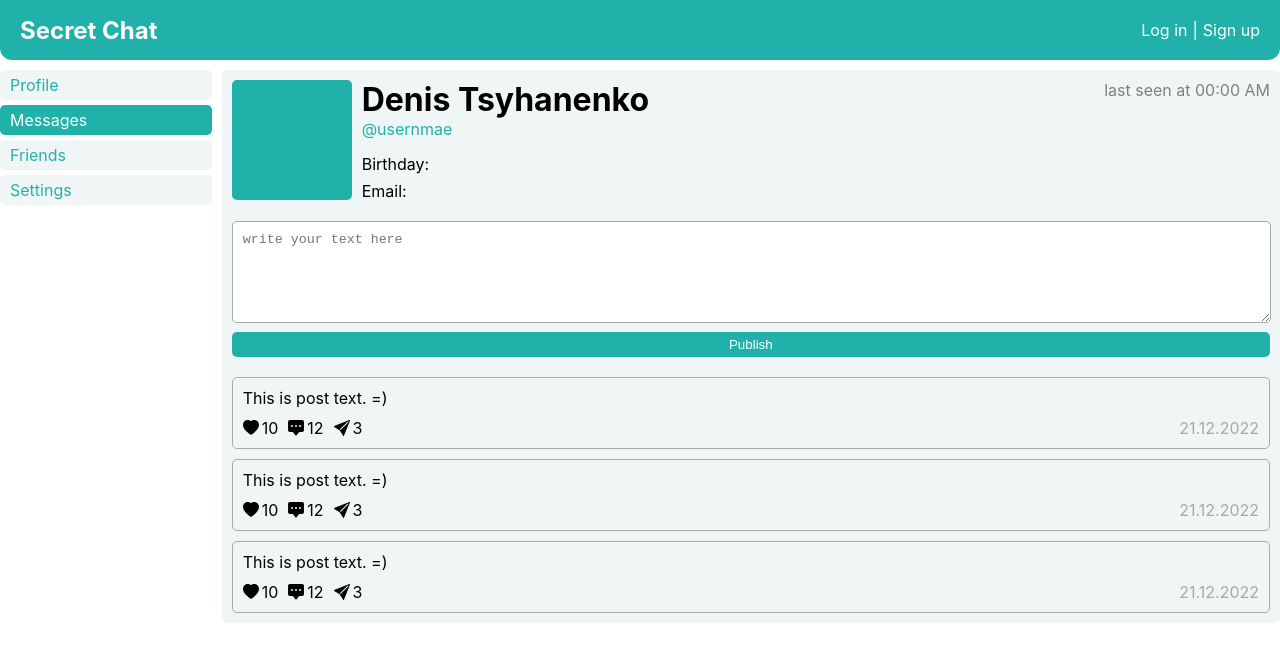
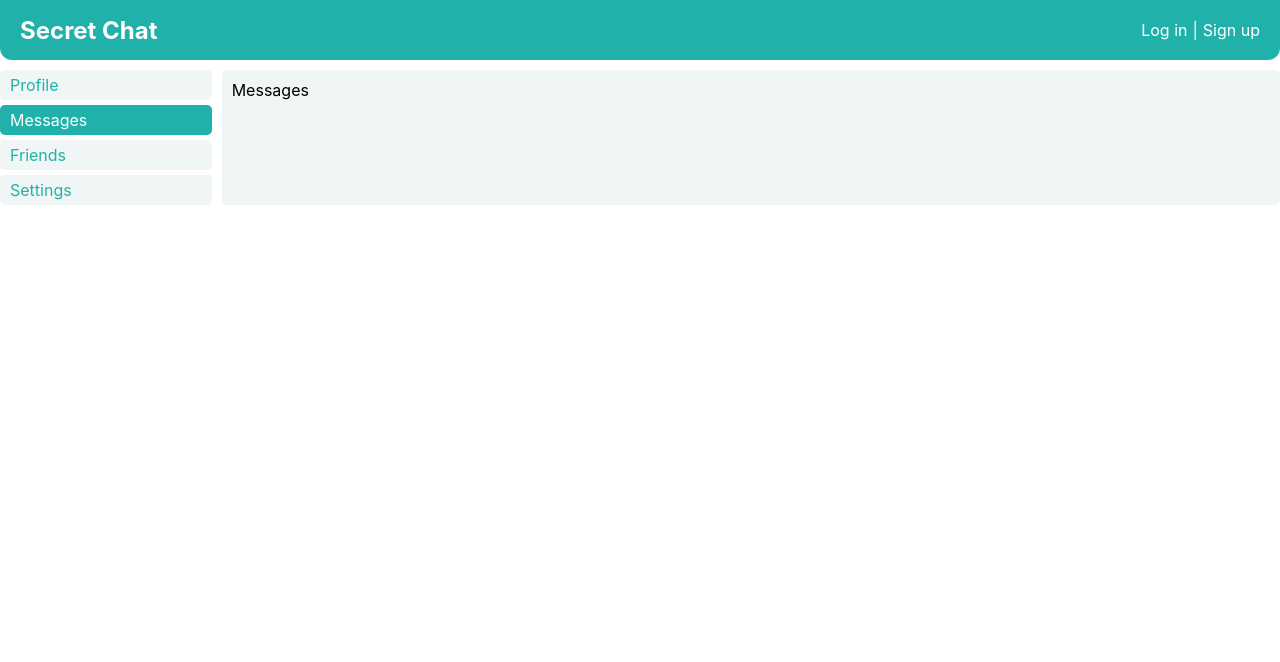
Before and after one commit to tsyhanenkod/react_socialnet, a React (Create React App) app: page /messages in a window 1280 px wide. Shown: the top 662 px of the page. Built offline with nearby package versions, Linux system fonts and the light colour scheme.

Commit message:
Routing + Active links

```diff
--- a/package.json
+++ b/package.json
@@ -8,6 +8,7 @@
     "@testing-library/user-event": "^13.5.0",
     "react": "^18.2.0",
     "react-dom": "^18.2.0",
+    "react-router-dom": "^6.16.0",
     "react-scripts": "5.0.1",
     "web-vitals": "^2.1.4"
   },
--- a/src/App.js
+++ b/src/App.js
@@ -2,16 +2,23 @@ import './App.css';
 import Header from './components/Header/Header'
 import Navbar from './components/Navbar/Navbar'
 import Profile from './components/Profile/Profile'
+import Messages from './components/Messages/Messages'
+import {BrowserRouter, Route, Routes} from "react-router-dom";
 
 const App = () => {
     return (
-        <div className="page_wrapper">
-            <Header/>
-            <Navbar/>
-            <div className="content">
-                <Profile/>
+        <BrowserRouter>
+            <div className="page_wrapper">
+                <Header/>
+                <Navbar/>
+                <div className="content">
+                    <Routes>
+                        <Route path="/profile" element={<Profile/>}/>
+                        <Route path="/messages" element={<Messages/>}/>
+                    </Routes>
+                </div>
             </div>
-        </div>
+        </BrowserRouter>
     );
 }
 
--- /dev/null
+++ b/src/components/Messages/Messages.jsx
@@ -0,0 +1,16 @@
+import styles from "../Messages/Messages.module.css";
+
+const Messages = (props)=> {
+    return (
+        <dev className={styles.messages}>
+            <div className="chats">
+                Messages
+            </div>
+            <div className="dialog">
+
+            </div>
+        </dev>
+    )
+}
+
+export default Messages;
--- /dev/null
+++ b/src/components/Messages/Messages.module.css
@@ -0,0 +1,6 @@
+.messages{
+
+}
+
+.chats{}
+.dialog{}
--- a/src/components/Navbar/Navbar.jsx
+++ b/src/components/Navbar/Navbar.jsx
@@ -1,19 +1,20 @@
 import styles from "./Navbar.module.css";
+import {NavLink} from "react-router-dom";
 
 const Navbar = () => {
     return (
         <nav className={styles.navbar}>
             <div className={styles.item}>
-                <a href="/public">Profile</a>
-            </div>
-            <div className={`${styles.item} ${styles.active}`}>
-                <a href="/public">Messages</a>
+                <NavLink to="/profile" className={({ isActive }) => isActive ? `${styles.active}` : ''}>Profile</NavLink>
             </div>
             <div className={styles.item}>
-                <a href="/public">Friends</a>
+                <NavLink to="/messages" className={({ isActive }) => isActive ? `${styles.active}` : ''}>Messages</NavLink>
             </div>
             <div className={styles.item}>
-                <a href="/public">Settings</a>
+                <NavLink to="/friends" className={({ isActive }) => isActive ? `${styles.active}` : ''}>Friends</NavLink>
+            </div>
+            <div className={styles.item}>
+                <NavLink to="/settings" className={({ isActive }) => isActive ? `${styles.active}` : ''}>Settings</NavLink>
             </div>
         </nav>
     )
--- a/src/components/Navbar/Navbar.module.css
+++ b/src/components/Navbar/Navbar.module.css
@@ -3,8 +3,6 @@
 }
 
 .item{
-
-    padding: 5px 10px;
     border-radius: 5px;
     color: #20b2aa;
     background-color: #f0f5f5;
@@ -15,14 +13,14 @@
 }
 
 .item a{
+    display: block;
     text-decoration: none;
     color: #20b2aa;
+    border-radius: 5px;
+    padding: 5px 10px;
 }
 
-.active{
-    background-color: #20b2aa;
+.item a.active{
     color: white;
+    background-color: lightseagreen;
 }
-.active a{
-    color: white;
-}
--- a/src/components/Profile/Posts/Post/Post.jsx
+++ b/src/components/Profile/Posts/Post/Post.jsx
@@ -1,10 +1,10 @@
 import styles from "./Post.module.css";
 
-const Post = () => {
+const Post = (props) => {
     return (
         <div className={styles.post}>
             <div className={styles.post_body}>
-                <p className={styles.post_text}>This is post text. =)</p>
+                <p className={styles.post_text}>{props.message}</p>
             </div>
 
             <div className={styles.post_btns}>
@@ -15,7 +15,7 @@ const Post = () => {
                             <path fill-rule="evenodd"
                                   d="M8 1.314C12.438-3.248 23.534 4.735 8 15-7.534 4.736 3.562-3.248 8 1.314z"/>
                         </svg>
-                        <p>10</p>
+                        <p>{props.likes}</p>
                     </div>
                     <div className={`${styles.post_btn} ${styles.comments}`}>
                         <svg xmlns="http://www.w3.org/2000/svg" width="16" height="16" fill="currentColor"
--- a/src/components/Profile/Posts/Posts.jsx
+++ b/src/components/Profile/Posts/Posts.jsx
@@ -6,9 +6,8 @@ const Posts = () => {
         <div className={styles.posts}>
             <textarea className={styles.textarea} placeholder='write your text here'></textarea>
             <button className={styles.add_post}>Publish</button>
-            <Post/>
-            <Post/>
-            <Post/>
+            <Post message='Hello' likes='10'/>
+            <Post message='Second message' likes='1'/>
         </div>
     )
 }
```
Also changed, not shown: 1 other file (tests, documents, lock files or other folders).
